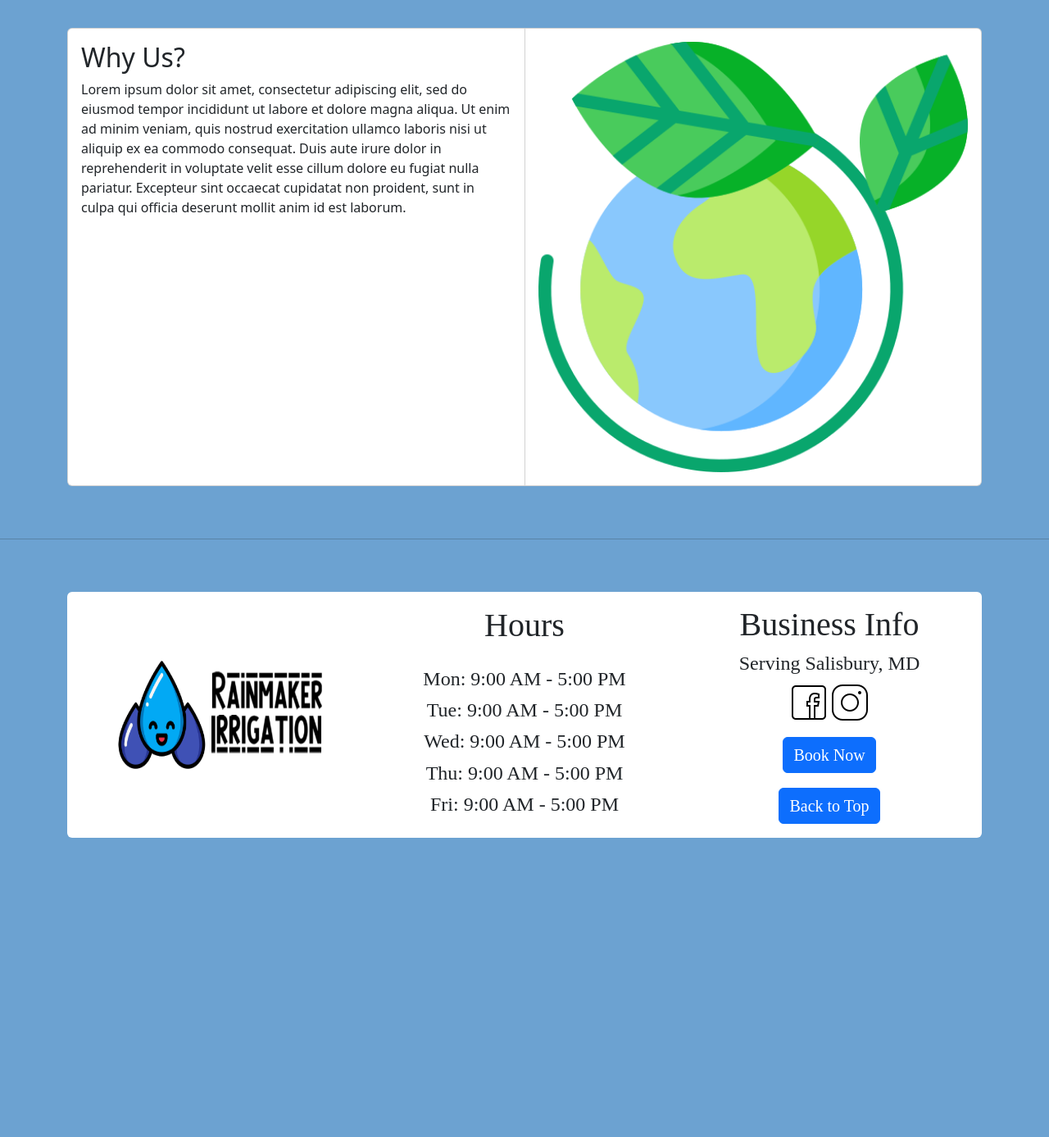
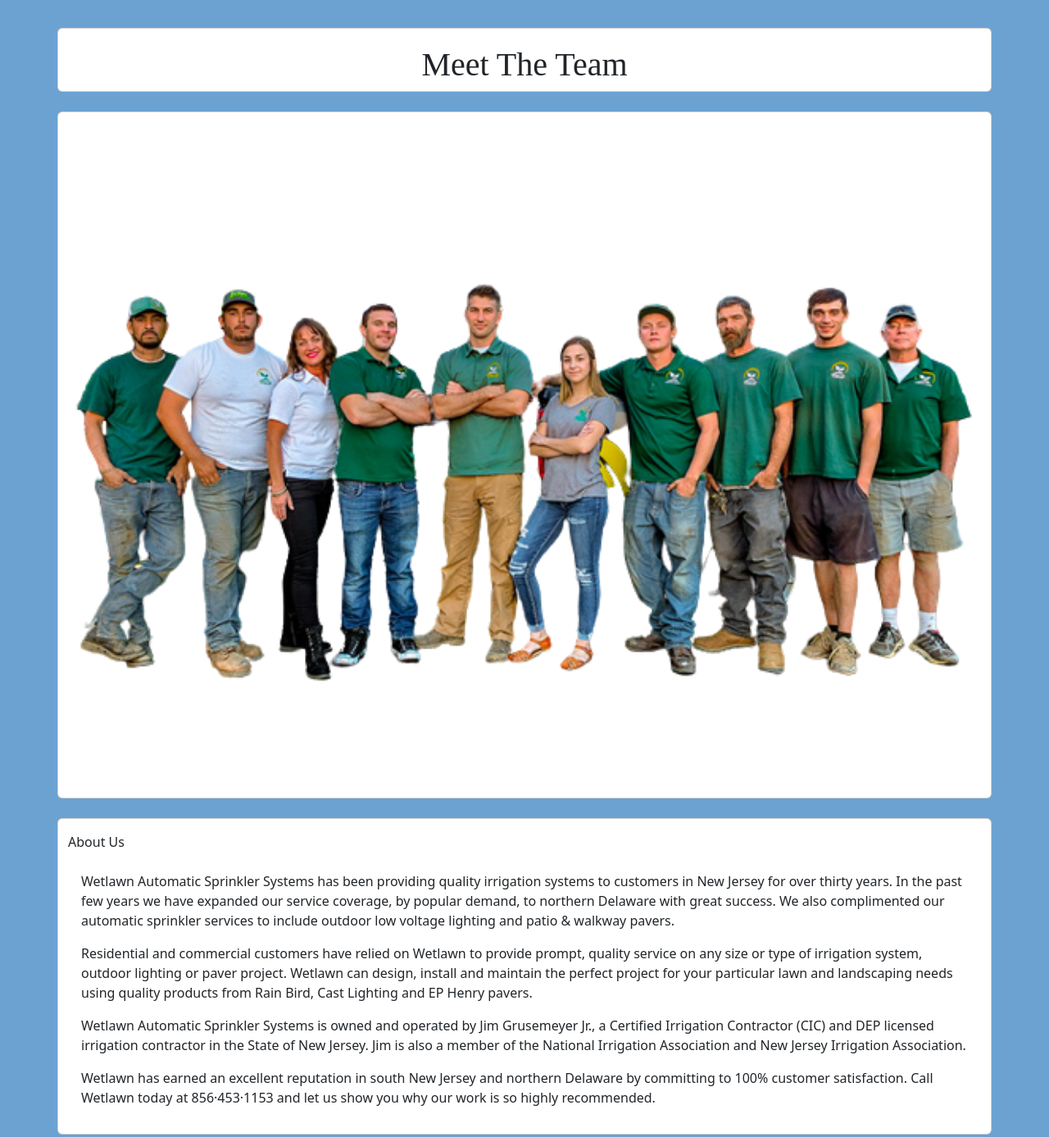
Before and after one commit to tkofb/NaturesCanvas, a plain HTML site: page additionalPages/about.html in a window 1280 px wide. Shown: the part 200-1587 px from the top of the page at 82% size. Before the commit the page ends 1294 px from the top, so only its background shows below. Drawn offline with nearby package versions, Linux system fonts and the light colour scheme.

Commit message:
Made progress on about us page

```diff
--- a/additionalPages/about.html
+++ b/additionalPages/about.html
@@ -46,35 +46,56 @@
     <main>
         <br><br>
         <article>
-            <div class="container">
-                <div class="card-group">
-                    <div class="card">
-                        <div class="card-body">
-                            <h2 class="card-title">Why Us?</h2>
-                            <div class="card-text">
-                                Lorem ipsum dolor sit amet, consectetur adipiscing elit, sed do eiusmod tempor incididunt ut
-                                labore et dolore magna aliqua. Ut enim ad minim veniam, quis nostrud exercitation ullamco laboris
-                                nisi ut aliquip ex ea commodo consequat. Duis aute irure dolor in reprehenderit in voluptate velit
-                                esse cillum dolore eu fugiat nulla pariatur. Excepteur sint occaecat cupidatat non proident, sunt
-                                in culpa qui officia deserunt mollit anim id est laborum.
-                            </div>
-                        </div>
-                    </div>
+            <div class="container card" style="text-align: center; font-family: serif;"><h1 style="padding-top: 20px;">Meet The Team</h1></div>
+            <br>
 
-                    <div class="card">
-                        <div class="card-body">
-                            <img class="card-img" src="/images/planet-earth.png" alt="Not Found">
-                        </div>
-                    </div>
+            <div class="container card"><img class="card-img" src="/images/complete-lawn-landscape-team-removebg-preview.png" alt="Not Found"></div>
+            <br>
+
+            <div class="container card">
+                <div class="card-title">
+                    <p></p>
+                    About Us
+                </div>
+                <div class="card-body">
+                    <p>
+                        Wetlawn Automatic Sprinkler Systems has been providing quality irrigation systems to customers in
+                        New Jersey for over thirty years. In the past few years we have expanded our service coverage,
+                        by popular demand, to northern Delaware with great success.
+                        We also complimented our automatic sprinkler services to include outdoor low voltage lighting and patio & walkway pavers.
+                    </p>
+
+                    <p>
+                        Residential and commercial customers have relied on Wetlawn to provide prompt, quality service on any
+                        size or type of irrigation system, outdoor lighting or paver project. Wetlawn can design, install and
+                        maintain the perfect project for your particular lawn and landscaping needs using quality products from
+                        Rain Bird, Cast Lighting and EP Henry pavers.
+                    </p>
+
+                    <p>
+                        Wetlawn Automatic Sprinkler Systems is owned and operated by Jim Grusemeyer Jr., a Certified Irrigation
+                        Contractor (CIC) and DEP licensed irrigation contractor in the State of New Jersey. Jim is also a member
+                        of the National Irrigation Association and New Jersey Irrigation Association.
+                    </p>
+
+                    <p>
+                        Wetlawn has earned an excellent reputation in south New Jersey and northern Delaware by committing to 100%
+                        customer satisfaction. Call Wetlawn today at 856·453·1153 and let us show you why our work is so highly recommended.
+                    </p>
+
+
+
+
+
+
                 </div>
             </div>
         </article>
-        <br><br>
+        <br>
     </main>
 
 
     <footer>
-        <hr>
         <br><br>
         <div class="container-lg">
             <div class="card-group">
```
Also changed, not shown: images/complete-lawn-landscape-team-removebg-preview.png (added).
